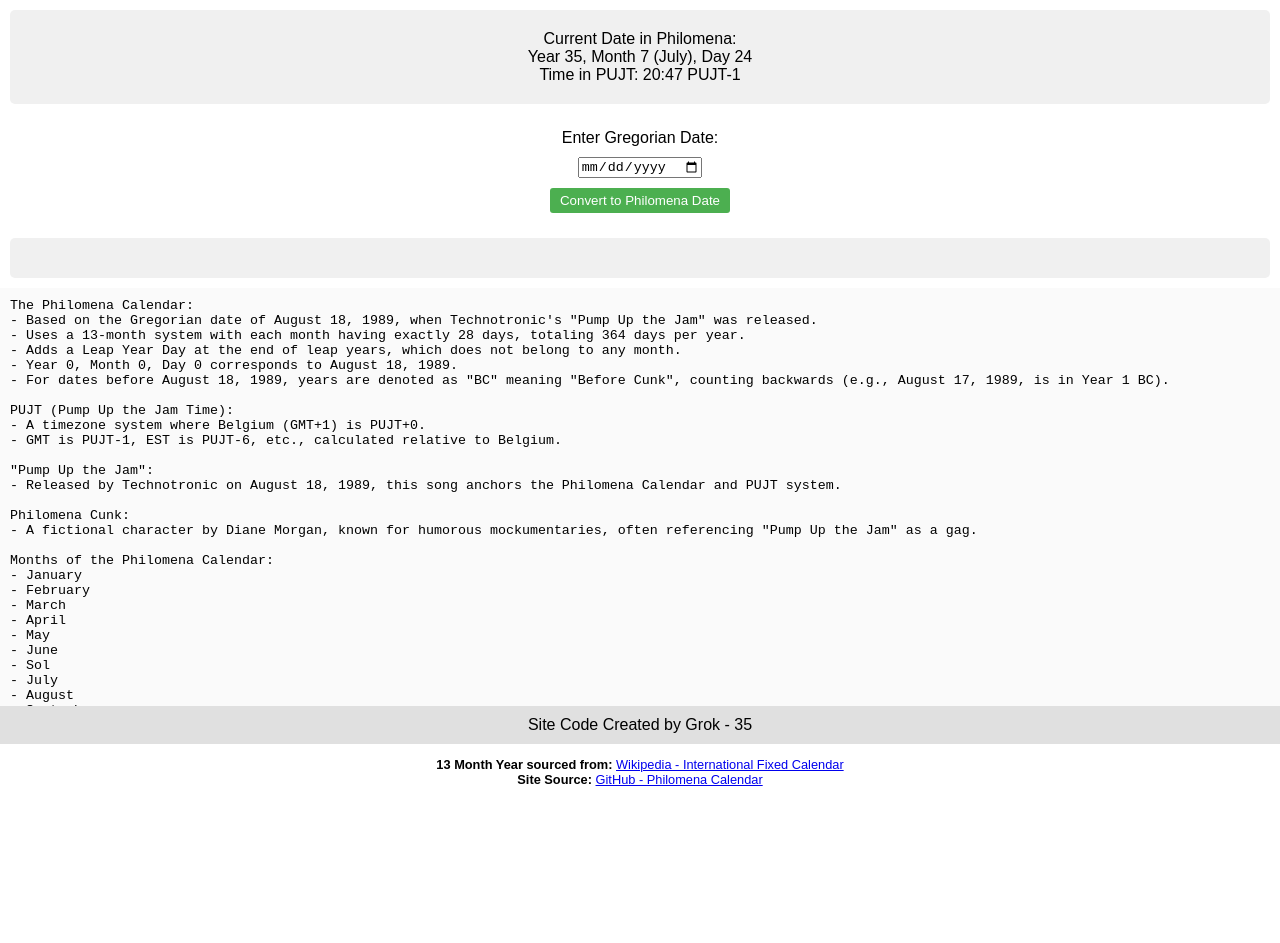
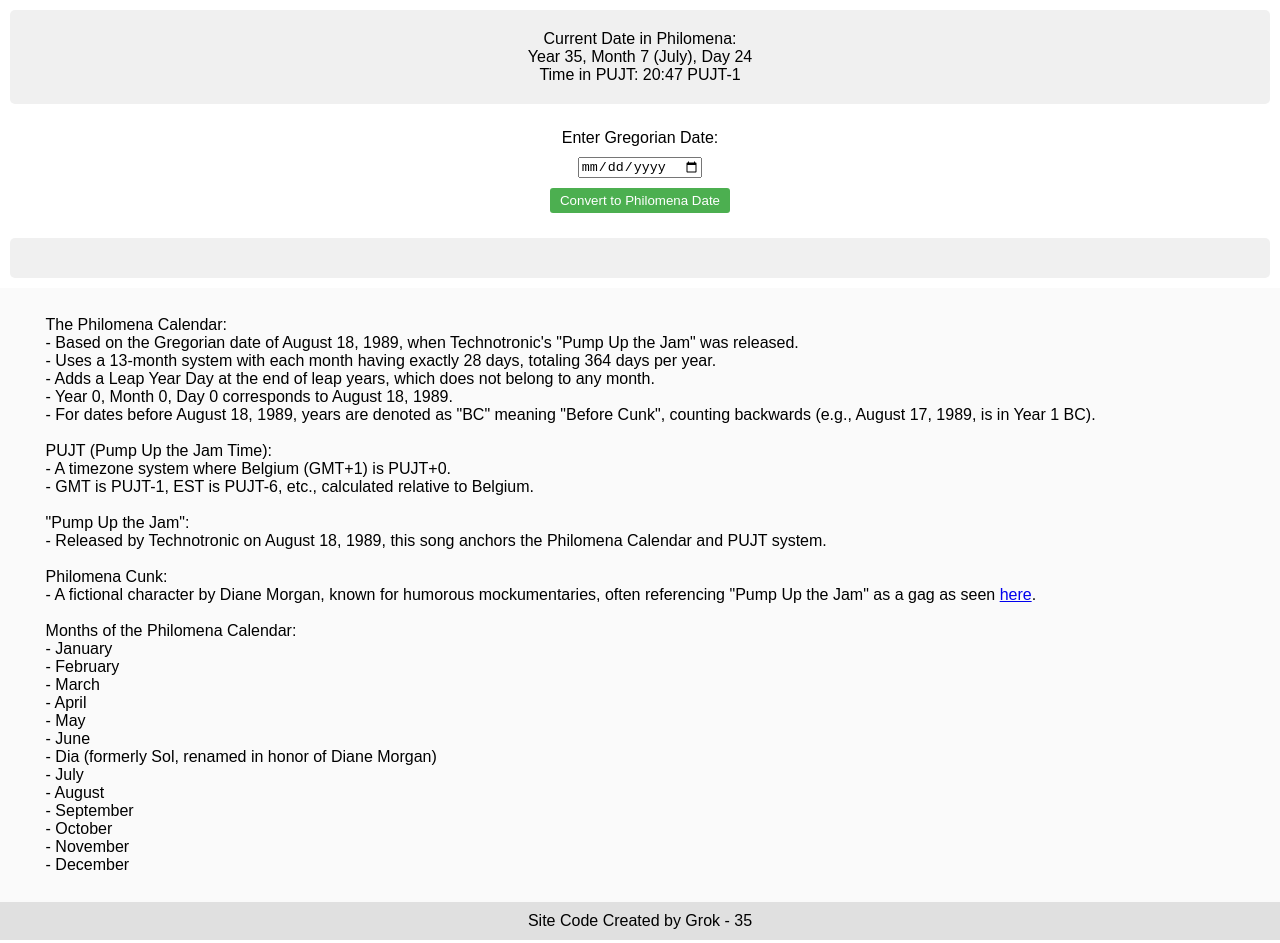
Before and after one commit to RetroZelda/philomena-calendar, a plain HTML site: page index.html in a window 1280 px wide. Shown: the top 943 px of the page. Before the commit the page ends 800 px from the top, so only its background shows below. Drawn offline with Linux system fonts and the light colour scheme.

Commit message:
some minor changes after Grok reviewing in a new thread and asking to change the new month's name

```diff
--- a/index.html
+++ b/index.html
@@ -29,6 +29,17 @@
             resize: none;
             overflow-y: auto;
             background-color: #fafafa;
+        }
+        #description {
+            flex: 1;
+            width: 100%;
+            border: none;
+            padding: 10px;
+            box-sizing: border-box;
+            overflow-y: auto;
+            background-color: #fafafa;
+            white-space: pre-wrap; /* Preserves line breaks */
+            font-family: inherit; /* Matches textarea font */
         }
         .footer {
             text-align: center;
@@ -69,7 +80,7 @@
 
     <div id="conversionResult"></div>
 
-    <textarea readonly id="description">
+    <div id="description">
         The Philomena Calendar:
         - Based on the Gregorian date of August 18, 1989, when Technotronic's "Pump Up the Jam" was released.
         - Uses a 13-month system with each month having exactly 28 days, totaling 364 days per year.
@@ -85,7 +96,7 @@
         - Released by Technotronic on August 18, 1989, this song anchors the Philomena Calendar and PUJT system.
 
         Philomena Cunk:
-- A fictional character by Diane Morgan, known for humorous mockumentaries, often referencing "Pump Up the Jam" as a gag.
+        - A fictional character by Diane Morgan, known for humorous mockumentaries, often referencing "Pump Up the Jam" as a gag as seen <a href="https://youtu.be/-Su287HvJRQ" target="_blank">here</a>.
 
         Months of the Philomena Calendar:
         - January
@@ -94,14 +105,14 @@
         - April
         - May
         - June
-- Sol
+        - Dia (formerly Sol, renamed in honor of Diane Morgan)
         - July
         - August
         - September
         - October
         - November
         - December
-    </textarea>
+    </div>
 
     <div class="footer"></div>
     <p style="text-align:center; font-size:0.8em;">
@@ -182,7 +193,7 @@
                 month = Math.floor(dayWithinYear / 28);
                 day = dayWithinYear % 28;
                 const monthNames = [
-                    "January", "February", "March", "April", "May", "June", "Sol",
+                    "January", "February", "March", "April", "May", "June", "Dia",
                     "July", "August", "September", "October", "November", "December"
                 ];
                 monthName = monthNames[month];
@@ -224,12 +235,11 @@
             const gregorianDateInput = new Date(year, month - 1, day, 0, 0, 0); // Set to midnight local time
             const convertedDate = convertToPhilomena(gregorianDateInput);
             document.getElementById('conversionResult').innerText =
-                `Converted Date in Philomena:\nYear ${convertedDate.year}, Month ${convertedDate.month} (${convertedDate.monthName}), Day ${convertedDate.day}\n` +
-                `Time at midnight in PUJT: ${convertedDate.pujtTime} ${convertedDate.pujtTimezone}`;
+                `Converted Date in Philomena:\nYear ${convertedDate.year}, Month ${convertedDate.month} (${convertedDate.monthName}), Day ${convertedDate.day}`;
         });
 
         // Update footer
-        const currentYearPC = convertToPhilomena(now).year;
+        const currentYearPC = currentResult.year;
         const siteCreationYearPC = currentYearPC > 35 ? ` - ${currentYearPC}` : '';
         document.querySelector('.footer').innerText = `Site Code Created by Grok - 35${siteCreationYearPC}`;
     </script>
```
Lines whose indentation alone changed are shown as unchanged.
